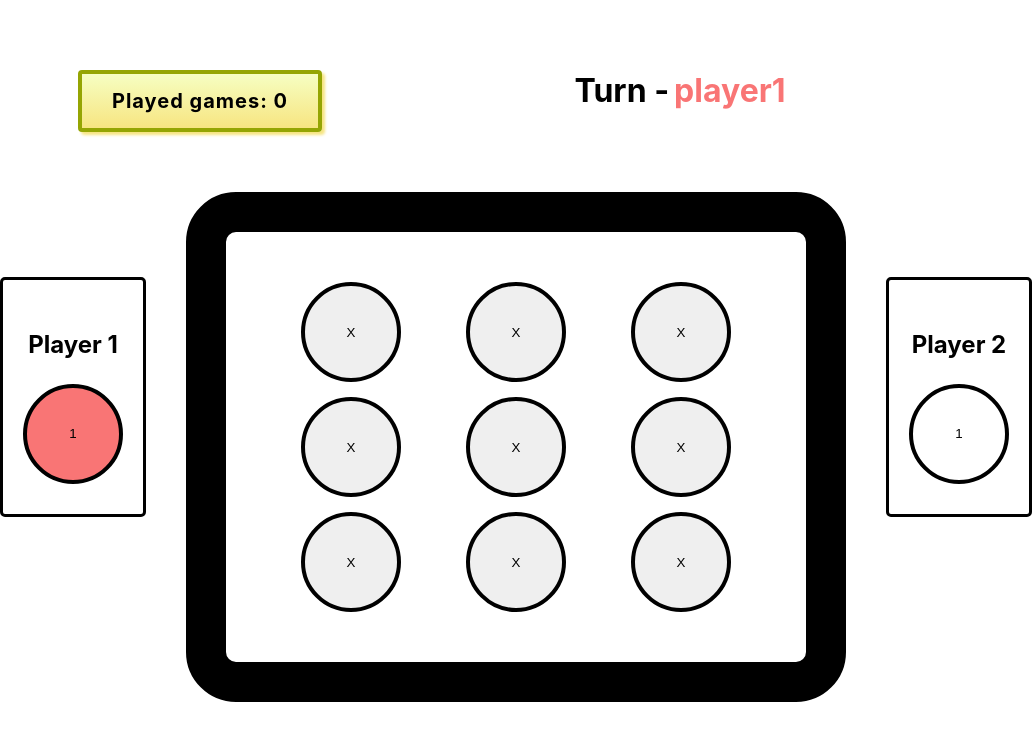
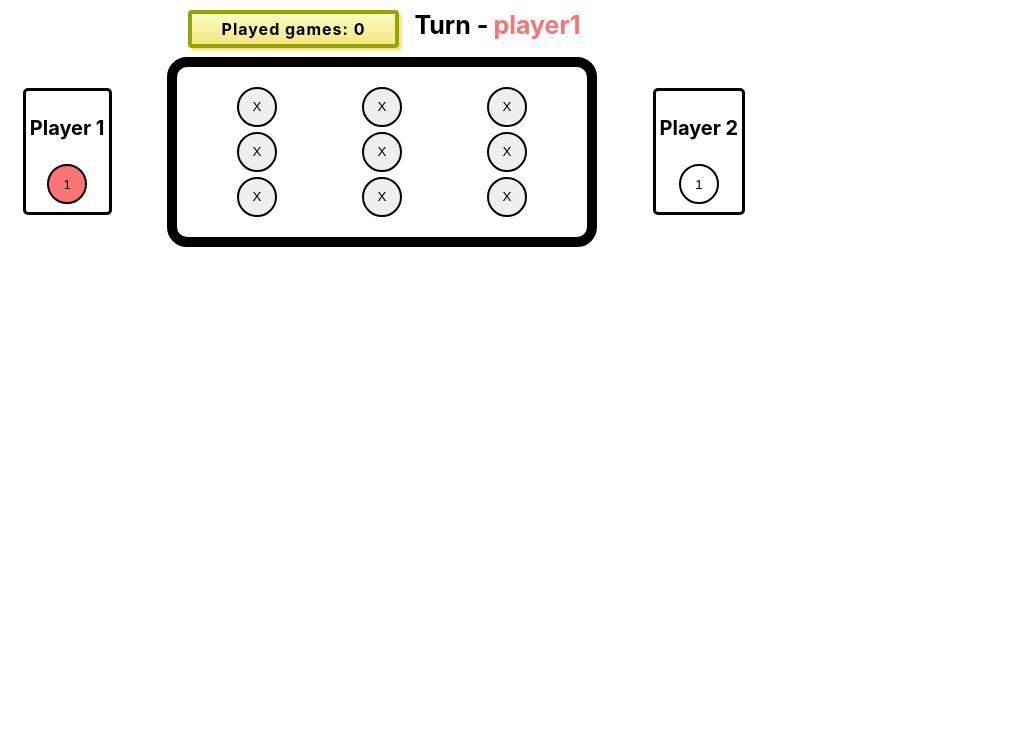
Before and after one commit to javirro/three-in-row, a React (Create React App) app: page / in a window 768 px wide. Shown: the top 740 px of the page, 1032 px wide, since content can reach past the window. Built offline with nearby package versions, Linux system fonts and the light colour scheme.

Commit message:
Fix problems making different between desktop and tablet

```diff
--- a/src/styles/card.css
+++ b/src/styles/card.css
@@ -32,7 +32,7 @@
     }
 }
 
-@media only screen and (max-height: 425px) and (orientation: landscape) {
+@media (min-width:600px) and (max-width: 900px) {
     .card-button {
         width: 40px;
         height: 40px;
--- a/src/styles/main.css
+++ b/src/styles/main.css
@@ -43,7 +43,7 @@
     display: grid;
     place-items: center;
     grid-template-columns: repeat(3, 400px);
-    gap: 80px
+    gap: 80px;
 }
 
 .played-games {
@@ -121,7 +121,7 @@ h1 {
     }
 }
 
-@media only screen and (max-height: 425px) and (orientation: landscape) {
+@media (min-width: 600px) and (max-width: 900px) {
     .flex-container {
         display: flex;
         justify-content: space-around;
@@ -136,6 +136,8 @@ h1 {
         padding: 20px;
         outline: 10px solid black;
         border-radius: 10px;
+        margin-bottom: 10px;
+        margin-top: 10px;
     }
     .player {
         flex-direction: column;
@@ -155,6 +157,7 @@ h1 {
         margin-top: 5px;
     }
     .played-games {
+        margin-top: 5px;
         padding: 5px 30px;
         font-size: 16px;
         font-weight: bold;
@@ -168,6 +171,7 @@ h1 {
         display: flex;
         justify-content: center;
         align-items: center;
+        margin-top: 5px;
         font-size: 25px;
     }
 }
```
